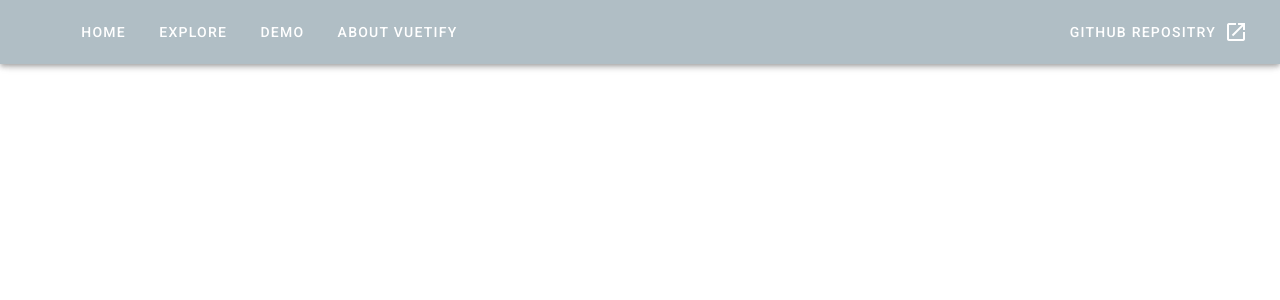
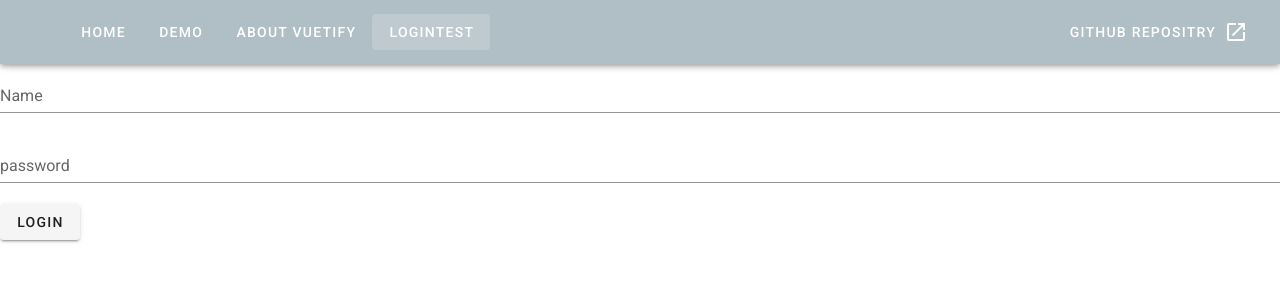
Before and after one commit to PaoPaoYue/ITProject-frontend, a Vue app: page /#/logintest in a window 1280 px wide. Shown: the top 300 px of the page. Built offline with nearby package versions, Linux system fonts and the light colour scheme.

Commit message:
a login page used for test

```diff
--- a/src/components/Navigation.vue
+++ b/src/components/Navigation.vue
@@ -7,14 +7,14 @@
       <v-btn color="white" to="/" text>
         <span>Home</span>
       </v-btn>
-      <v-btn color="white" text>
-        <span>Explore</span>
-      </v-btn>
       <v-btn color="white" to="/demo" text>
         <span>Demo</span>
       </v-btn>
       <v-btn color="white" to="/about" text>
         <span>About Vuetify</span>
+      </v-btn>
+      <v-btn color="white" to="/logintest" text>
+        <span>LoginTest</span>
       </v-btn>
     </div>
 
--- a/src/router/index.js
+++ b/src/router/index.js
@@ -18,6 +18,11 @@ const routes = [
     path: '/about',
     name: 'About',
     component: () => import('../views/About.vue')
+  },
+  {
+    path: '/logintest',
+    name: 'About',
+    component: () => import('../views/LoginTest.vue')
   }
 ]
 
--- /dev/null
+++ b/src/views/LoginTest.vue
@@ -0,0 +1,23 @@
+<template>
+<form>
+    <v-text-field
+      v-model="name"
+      label="Name"
+      required
+    ></v-text-field>
+    <v-text-field
+      v-model="password"
+      label="password"
+      required
+    ></v-text-field>
+    <v-btn class="mr-4" @click="submit">Login</v-btn>
+
+  </form>
+</template>
+
+<script>
+
+export default {
+  name: 'LoginTest',
+  }
+</script>
```
